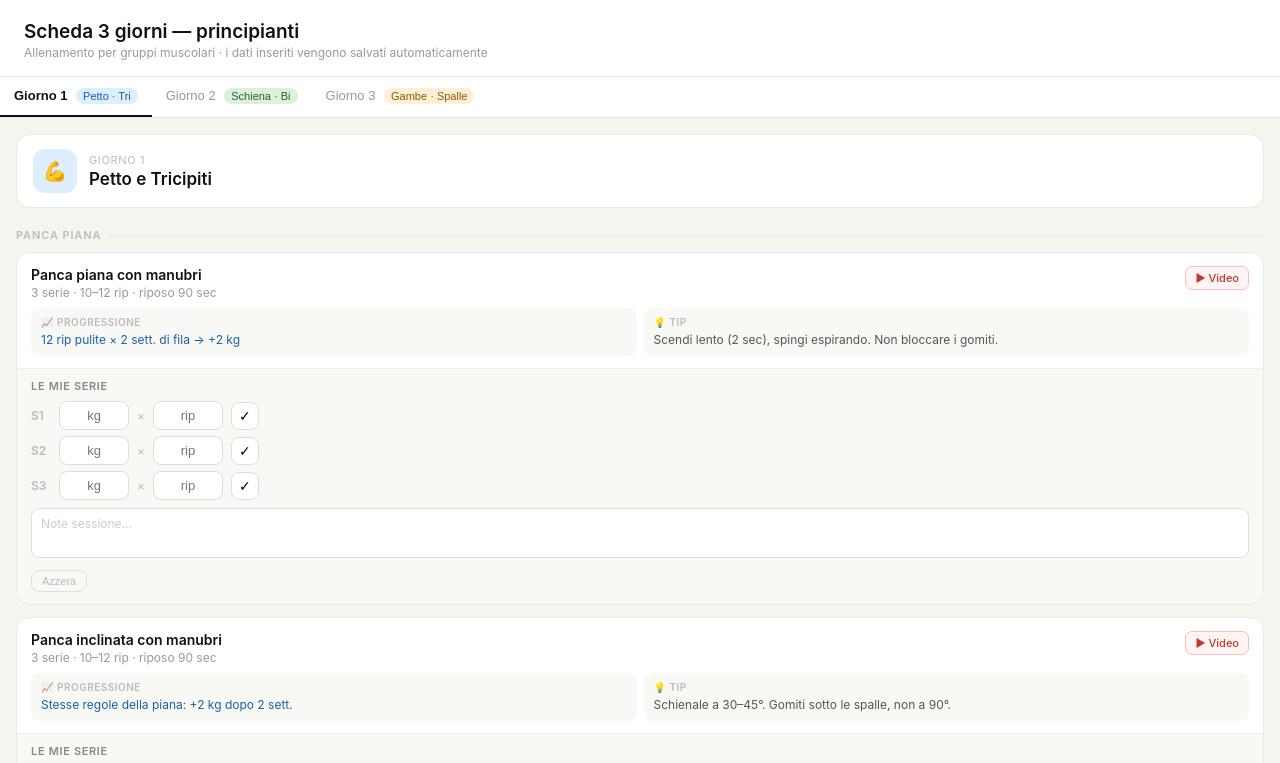
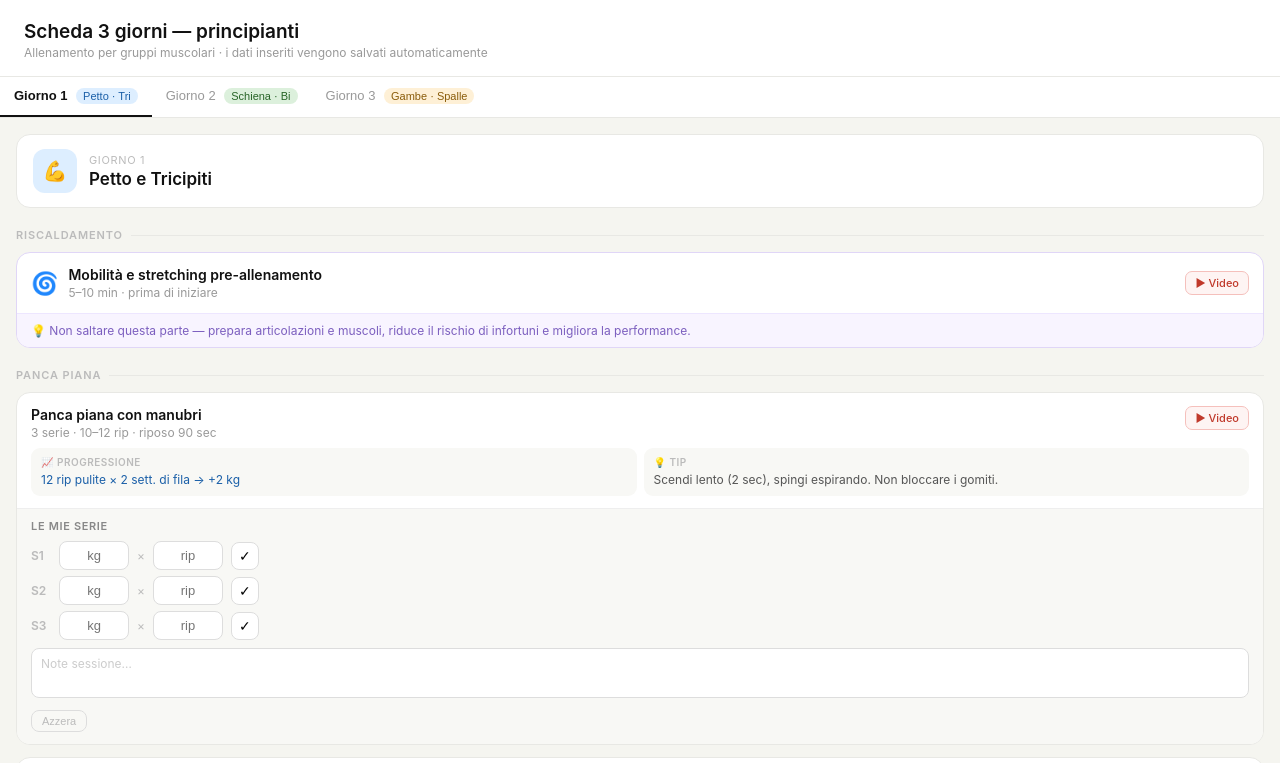
Before and after one commit to capuanoalberto/scheda-allenamento-luigi, a plain HTML site: page index.html in a window 1280 px wide. Shown: the top 763 px of the page. Drawn offline with Linux system fonts and the light colour scheme.

Commit message:
Add files via upload

```diff
--- a/index.html
+++ b/index.html
@@ -34,6 +34,16 @@ body { font-family: -apple-system, BlinkMacSystemFont, 'Segoe UI', sans-serif; b
 
 .section-label { font-size: 11px; font-weight: 600; text-transform: uppercase; letter-spacing: 0.08em; color: #bbb; margin: 1.25rem 0 10px; display: flex; align-items: center; gap: 8px; }
 .section-label::after { content: ''; flex: 1; height: 1px; background: #e8e8e4; }
+
+/* MOBILITÀ CARD */
+.mobility-card { background: #fff; border: 1.5px solid #e0d6f7; border-radius: 14px; margin-bottom: 12px; overflow: hidden; }
+.mobility-top { padding: 13px 14px 13px; display: flex; align-items: center; justify-content: space-between; gap: 12px; }
+.mobility-left { display: flex; align-items: center; gap: 10px; }
+.mobility-emoji { font-size: 22px; flex-shrink: 0; }
+.mobility-name { font-size: 14px; font-weight: 600; color: #111; margin-bottom: 2px; }
+.mobility-meta { font-size: 12px; color: #999; }
+.mobility-yt { display: inline-flex; align-items: center; gap: 4px; font-size: 11px; font-weight: 500; color: #c0392b; text-decoration: none; border: 1px solid #f5c0bc; border-radius: 7px; padding: 4px 9px; white-space: nowrap; flex-shrink: 0; background: #fef4f3; }
+.mobility-tip { padding: 0 14px 12px; font-size: 12px; color: #7c5fbf; background: #f8f4ff; border-top: 1px solid #ede6ff; padding: 9px 14px; }
 
 /* EXERCISE CARD */
 .exercise-card { background: #fff; border: 1px solid #e8e8e4; border-radius: 14px; margin-bottom: 12px; overflow: hidden; }
@@ -77,8 +87,6 @@ body { font-family: -apple-system, BlinkMacSystemFont, 'Segoe UI', sans-serif; b
 .abs-yt { font-size: 12px; color: #c0392b; text-decoration: none; background: #fef4f3; border: 1px solid #f5c0bc; border-radius: 6px; padding: 3px 8px; flex-shrink: 0; }
 
 .footer { text-align: center; padding: 1.5rem 1rem 2rem; font-size: 12px; color: #ccc; }
-
-/* reset btn */
 .reset-btn { background: none; border: 1px solid #ddd; border-radius: 8px; padding: 4px 10px; font-size: 11px; color: #bbb; cursor: pointer; margin-top: 8px; }
 .reset-btn:hover { border-color: #f5c0bc; color: #c0392b; }
 </style>
@@ -101,6 +109,22 @@ body { font-family: -apple-system, BlinkMacSystemFont, 'Segoe UI', sans-serif; b
   <div class="day-intro">
     <div class="day-icon chest">💪</div>
     <div><div class="day-label">Giorno 1</div><div class="day-title">Petto e Tricipiti</div></div>
+  </div>
+
+  <div class="section-label">Riscaldamento</div>
+
+  <div class="mobility-card">
+    <div class="mobility-top">
+      <div class="mobility-left">
+        <span class="mobility-emoji">🌀</span>
+        <div>
+          <div class="mobility-name">Mobilità e stretching pre-allenamento</div>
+          <div class="mobility-meta">5–10 min · prima di iniziare</div>
+        </div>
+      </div>
+      <a class="mobility-yt" href="https://www.youtube.com/shorts/ds-QKx2L0W4" target="_blank">▶ Video</a>
+    </div>
+    <div class="mobility-tip">💡 Non saltare questa parte — prepara articolazioni e muscoli, riduce il rischio di infortuni e migliora la performance.</div>
   </div>
 
   <div class="section-label">Panca piana</div>
@@ -191,7 +215,7 @@ body { font-family: -apple-system, BlinkMacSystemFont, 'Segoe UI', sans-serif; b
       </div>
       <div class="details-grid">
         <div class="detail-box"><div class="detail-box-label">📈 Progressione</div><div class="detail-box-value progression">+1–2 kg ogni 3 sett. Ottimo per il capo lungo del tricipite.</div></div>
-        <div class="detail-box"><div class="detail-box-label">💡 Tip</div><div class="detail-box-value">Sdraiato in panca, gomiti puntati al soffitto. Abbassa i manubri verso le orecchie, non la fronte.</div></div>
+        <div class="detail-box"><div class="detail-box-label">💡 Tip</div><div class="detail-box-value">Sdraiato in panca, gomiti puntati al soffitto. Abbassa verso le orecchie, non la fronte.</div></div>
       </div>
     </div>
     <div class="tracker">
@@ -214,6 +238,22 @@ body { font-family: -apple-system, BlinkMacSystemFont, 'Segoe UI', sans-serif; b
   <div class="day-intro">
     <div class="day-icon back">🔋</div>
     <div><div class="day-label">Giorno 2</div><div class="day-title">Schiena e Bicipiti</div></div>
+  </div>
+
+  <div class="section-label">Riscaldamento</div>
+
+  <div class="mobility-card">
+    <div class="mobility-top">
+      <div class="mobility-left">
+        <span class="mobility-emoji">🌀</span>
+        <div>
+          <div class="mobility-name">Mobilità e stretching pre-allenamento</div>
+          <div class="mobility-meta">5–10 min · prima di iniziare</div>
+        </div>
+      </div>
+      <a class="mobility-yt" href="https://www.youtube.com/shorts/ds-QKx2L0W4" target="_blank">▶ Video</a>
+    </div>
+    <div class="mobility-tip">💡 Non saltare questa parte — prepara articolazioni e muscoli, riduce il rischio di infortuni e migliora la performance.</div>
   </div>
 
   <div class="section-label">Cavi — lat machine e rematore</div>
@@ -259,7 +299,7 @@ body { font-family: -apple-system, BlinkMacSystemFont, 'Segoe UI', sans-serif; b
   <div class="exercise-card" data-id="g2_pullover">
     <div class="exercise-top">
       <div class="exercise-header">
-        <div><div class="exercise-name">Pullover al cavo </div><div class="exercise-meta">3 serie · 12–15 rip · riposo 60 sec</div></div>
+        <div><div class="exercise-name">Pullover al cavo</div><div class="exercise-meta">3 serie · 12–15 rip · riposo 60 sec</div></div>
         <a class="yt-link" href="https://www.youtube.com/shorts/hzVSxRUWD9c" target="_blank">▶ Video</a>
       </div>
       <div class="details-grid">
@@ -280,7 +320,7 @@ body { font-family: -apple-system, BlinkMacSystemFont, 'Segoe UI', sans-serif; b
   <div class="exercise-card" data-id="g2_curl_manubri">
     <div class="exercise-top">
       <div class="exercise-header">
-        <div><div class="exercise-name">Curl con manubri da seduto (panca come da video)</div><div class="exercise-meta">3 serie · 10–12 rip · riposo 60 sec</div></div>
+        <div><div class="exercise-name">Curl con manubri da seduto</div><div class="exercise-meta">3 serie · 10–12 rip · riposo 60 sec</div></div>
         <a class="yt-link" href="https://www.youtube.com/shorts/l3SwBH4NBEI" target="_blank">▶ Video</a>
       </div>
       <div class="details-grid">
@@ -321,6 +361,22 @@ body { font-family: -apple-system, BlinkMacSystemFont, 'Segoe UI', sans-serif; b
   <div class="day-intro">
     <div class="day-icon legs">🦵</div>
     <div><div class="day-label">Giorno 3</div><div class="day-title">Gambe e Spalle</div></div>
+  </div>
+
+  <div class="section-label">Riscaldamento</div>
+
+  <div class="mobility-card">
+    <div class="mobility-top">
+      <div class="mobility-left">
+        <span class="mobility-emoji">🌀</span>
+        <div>
+          <div class="mobility-name">Mobilità e stretching pre-allenamento</div>
+          <div class="mobility-meta">5–10 min · prima di iniziare</div>
+        </div>
+      </div>
+      <a class="mobility-yt" href="https://www.youtube.com/shorts/ds-QKx2L0W4" target="_blank">▶ Video</a>
+    </div>
+    <div class="mobility-tip">💡 Non saltare questa parte — prepara articolazioni e muscoli, riduce il rischio di infortuni e migliora la performance.</div>
   </div>
 
   <div class="section-label">Macchine gambe</div>
@@ -392,7 +448,7 @@ body { font-family: -apple-system, BlinkMacSystemFont, 'Segoe UI', sans-serif; b
       </div>
       <div class="details-grid">
         <div class="detail-box"><div class="detail-box-label">📈 Progressione</div><div class="detail-box-value progression">+2 kg ogni 2 sett. Base per le spalle, privilegia la forma.</div></div>
-        <div class="detail-box"><div class="detail-box-label">💡 Tip</div><div class="detail-box-value">Presa ad altezza spalle</div></div>
+        <div class="detail-box"><div class="detail-box-label">💡 Tip</div><div class="detail-box-value">Presa ad altezza spalle.</div></div>
       </div>
     </div>
     <div class="tracker">
@@ -425,7 +481,7 @@ body { font-family: -apple-system, BlinkMacSystemFont, 'Segoe UI', sans-serif; b
   <div class="exercise-card" data-id="g3_alzatefrontali">
     <div class="exercise-top">
       <div class="exercise-header">
-        <div><div class="exercise-name">Alzate frontali con manubri </div><div class="exercise-meta">3 serie · 12–15 rip · riposo 60 sec</div></div>
+        <div><div class="exercise-name">Alzate frontali con manubri</div><div class="exercise-meta">3 serie · 12–15 rip · riposo 60 sec</div></div>
         <a class="yt-link" href="https://www.youtube.com/watch?v=fq9pilcFkDQ" target="_blank">▶ Video</a>
       </div>
       <div class="details-grid">
@@ -451,7 +507,6 @@ body { font-family: -apple-system, BlinkMacSystemFont, 'Segoe UI', sans-serif; b
 <div class="footer">Dati salvati nel browser · video tutorial YouTube</div>
 
 <script>
-// ── TRACKER LOGIC ────────────────────────────────────────────
 function getKey(card, setIndex, field) {
   return 'scheda__' + card.dataset.id + '__s' + setIndex + '__' + field;
 }
@@ -474,7 +529,6 @@ function buildSets(card) {
       '<button class="set-done" data-idx="' + i + '" onclick="toggleDone(this)">✓</button>';
     list.appendChild(row);
 
-    // restore from localStorage
     var kgVal = localStorage.getItem(getKey(card, i, 'kg'));
     var ripVal = localStorage.getItem(getKey(card, i, 'rip'));
     var doneVal = localStorage.getItem(getKey(card, i, 'done'));
@@ -482,7 +536,6 @@ function buildSets(card) {
     if (ripVal) row.querySelector('[data-field="rip"]').value = ripVal;
     if (doneVal === '1') row.querySelector('.set-done').classList.add('checked');
 
-    // save on change
     row.querySelectorAll('.set-input').forEach(function(inp) {
       inp.addEventListener('input', function() {
         localStorage.setItem(getKey(card, parseInt(inp.dataset.idx), inp.dataset.field), inp.value);
@@ -490,7 +543,6 @@ function buildSets(card) {
     });
   }
 
-  // note
   var ta = card.querySelector('textarea');
   var savedNote = localStorage.getItem(getNoteKey(card));
   if (savedNote) ta.value = savedNote;
@@ -521,14 +573,12 @@ function resetCard(btn) {
   card.querySelector('textarea').value = '';
 }
 
-// ── TABS ────────────────────────────────────────────────────
 function showDay(index) {
   document.querySelectorAll('.day-panel').forEach(function(p, i) { p.classList.toggle('active', i === index); });
   document.querySelectorAll('.tab').forEach(function(t, i) { t.classList.toggle('active', i === index); });
   window.scrollTo({ top: 0, behavior: 'smooth' });
 }
 
-// ── INIT ────────────────────────────────────────────────────
 document.querySelectorAll('.exercise-card[data-id]').forEach(function(card) {
   buildSets(card);
 });
```
